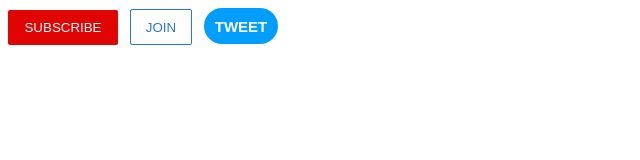
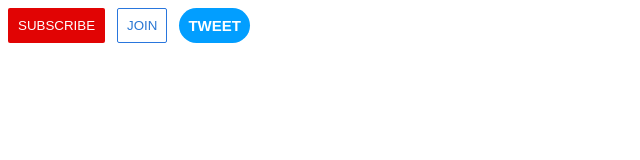
Before and after one commit to espitiaraul123/html-css-youtube_practice, a plain HTML site: page index.html in a window 1280 px wide. Shown: the whole page, without its empty margins (0-640 px from the left). Drawn offline with Linux system fonts and the light colour scheme.

Commit message:
part4 done

```diff
--- a/style.css
+++ b/style.css
@@ -2,11 +2,18 @@
   background-color: rgb(225, 4, 4);
   color: white;
   border: none;
-  height: 35px;
-  width: 110px;
   border-radius: 2px;
   cursor: pointer;
   margin-right: 8px;
+  padding: 10px;
+  transition: opacity 0.15s;
+  vertical-align: top;
+}
+.subscribe-button:hover {
+  opacity: 0.8;
+}
+.subscribe-button:active{
+  opacity: 0.6;
 }
 .join-button {
   background-color: white;
@@ -14,20 +21,33 @@
   border-style: solid;
   border-width: 1px;
   color: rgb(41, 118, 211);
-  height: 36px;
-  width: 62px;
+  padding: 9px;
   border-radius: 2px;
   cursor: pointer;
+  transition: background-color 0.15s, color 0.15s;
+  vertical-align: top;
 }
+.join-button:hover {
+  background-color: rgb(41, 118, 211);
+  color: white;
+}
+.join-button:active {
+  opacity: 0.7;
+}
+
 .tweet-button {
   background-color: rgb(2, 158,255);
   color: white;
   border: none;
-  height: 36px;
-  width: 74px;
+  padding: 9px;
   border-radius: 18px;
   font-weight: bold;
   font-size: 15px;
   cursor: pointer;
   margin-left: 8px;
+  transition: box-shadow 0.5s;
+  vertical-align: top;
 }
+.tweet-button:hover{
+  box-shadow: 5px 5px 10px rgba(0,0,0,0.15);
+}
```
